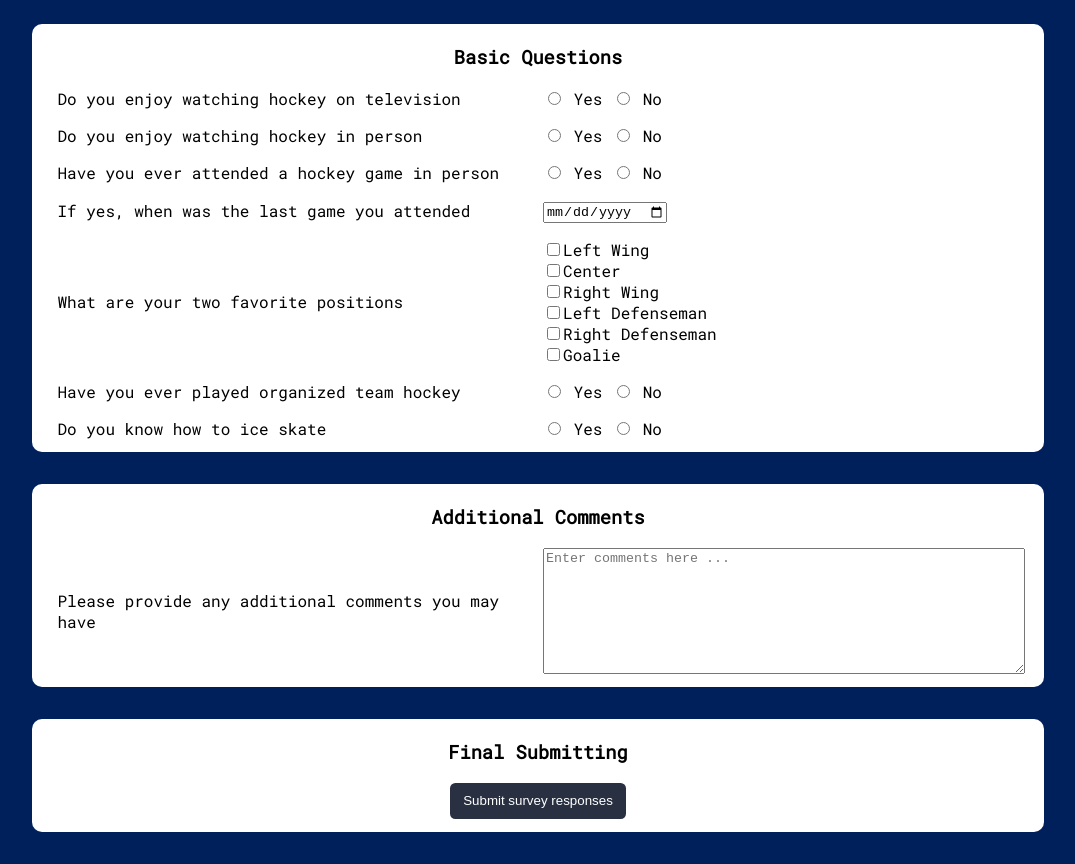
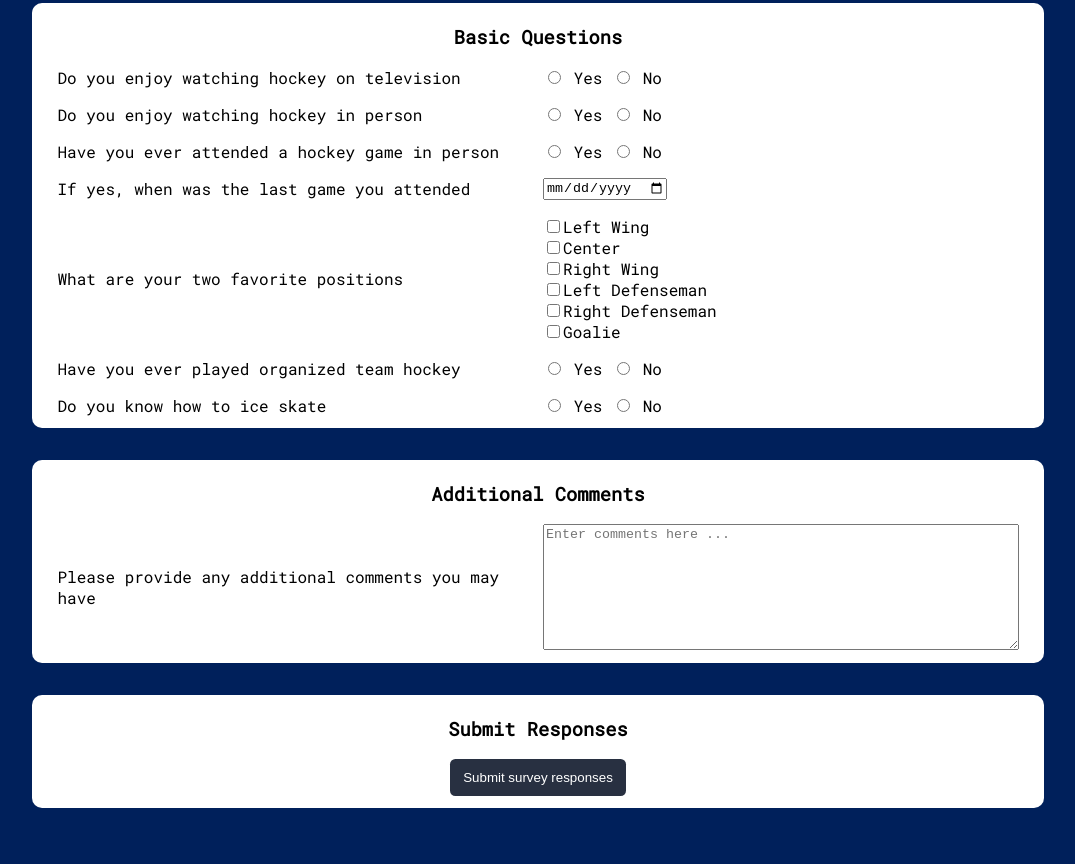
Before and after one commit to CoreyHedberg/fcc_ultimate_hockey_survey, a plain HTML site: page index.html in a window 1280 px wide. Shown: the part 500-1364 px from the top of the page, without its empty margins (102-1177 px from the left). After the commit the page ends 1340 px from the top, so only its background shows below. Drawn offline with Linux system fonts and the light colour scheme.

Commit message:
Minor update

```diff
--- a/index.html
+++ b/index.html
@@ -1,3 +1,5 @@
+<script src="https://cdn.freecodecamp.org/testable-projects-fcc/v1/bundle.js"></script>
+
 <!--
     This website was written by Corey Hedberg for the purposes of the Free Code Camp Responsive Web Design Certification "Build a Survey Form" challenge.
 -->
@@ -79,9 +81,9 @@
                 <option value="somewhat">Somewhat</option>
                 <option value="not_really">Not really</option>
                 <option value="no">No</option>
-                <option value="do_fish_walk_on_land"
-                  >Do fish walk on land</option
-                >
+                <option value="do_fish_walk_on_land">
+                  Do fish walk on land
+                </option>
               </select>
             </div>
             <label for="dropdown" id="dropdown-team-label" class="gridLeft"
@@ -226,7 +228,7 @@
           </div>
         </section>
         <section id="sectionFour">
-          <h3 class="sectionHeader">Final Submitting</h3>
+          <h3 class="sectionHeader">Submit Responses</h3>
           <button
             type="submit"
             id="submit"
```
